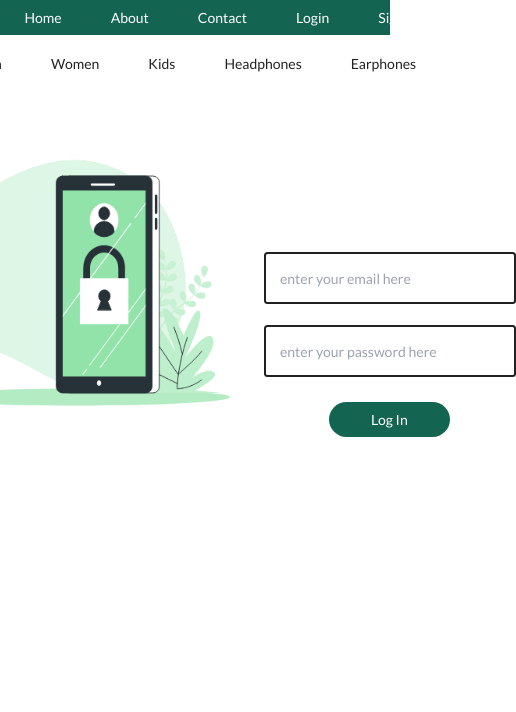
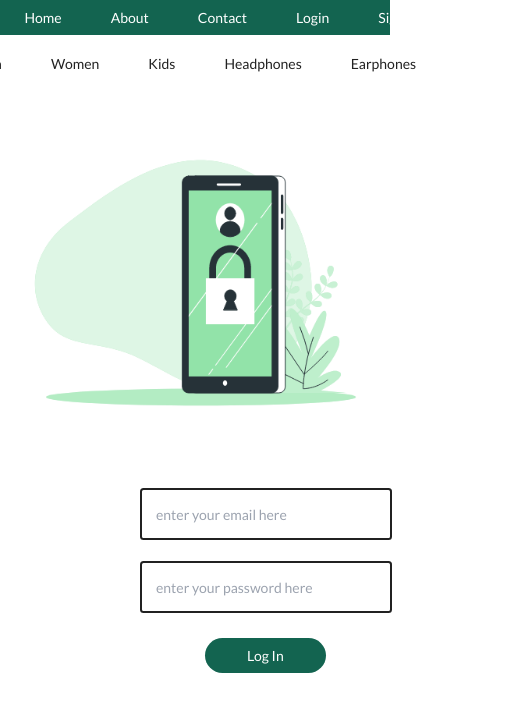
Before and after one commit to JOSHIK27/TrendyTrance, a React (Vite) app in the folder client/vite-project/: page /login in a window 390 px wide. Shown: the top 712 px of the page, 516 px wide, since content can reach past the window. Built offline with nearby package versions, Linux system fonts and the light colour scheme.

Commit message:
responsiveness added to login page

```diff
--- a/client/vite-project/src/components/landing/login.tsx
+++ b/client/vite-project/src/components/landing/login.tsx
@@ -16,9 +16,9 @@ export default function Login() {
   return (
     <>
       <Nav />
-      <div className="flex justify-center">
+      <div className="flex flex-col lg:flex-row justify-center ">
         <img src={temp}></img>
-        <div className="mt-44 relative">
+        <div className="mt-[0px] ml-40 lg:mt-44 lg:ml-[0px] relative">
           <div className="flex flex-col">
             <div className="mb-2 flex flex-col">
               <input
```
